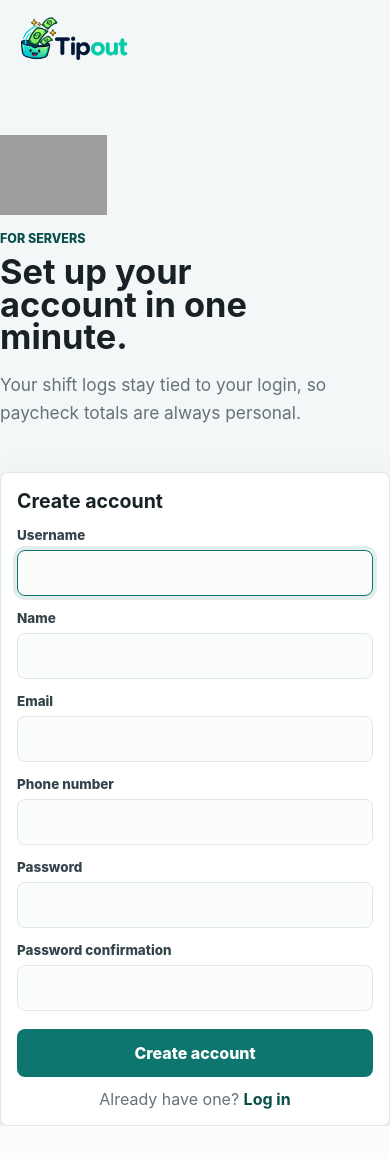
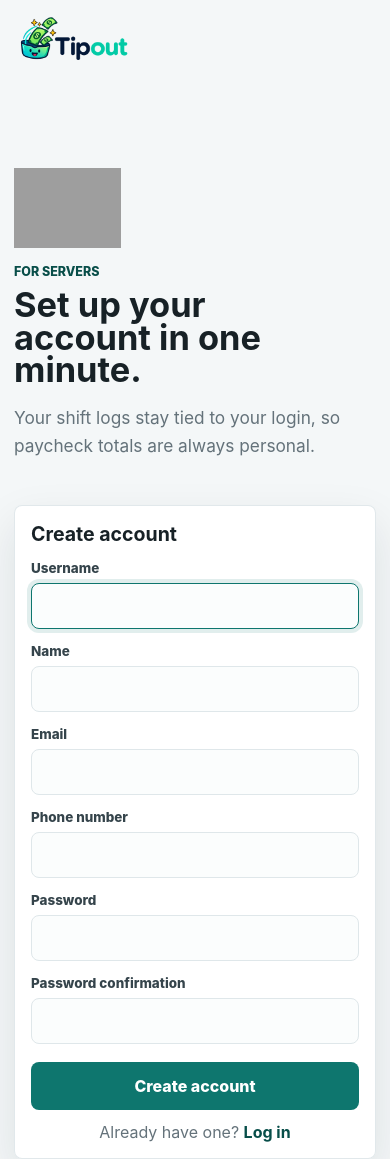
Before and after one commit to gabrielbressanelli/tipout, a Django app: page /signup/ in a window 390 px wide. Before the commit the page ends 1126 px from the top, so only its background shows below. Run offline with Django 5.2, Linux system fonts and the light colour scheme; grey boxes are pictures that could not be loaded.

Commit message:
padding top and side back

```diff
--- a/tips/static/tips/styles.css
+++ b/tips/static/tips/styles.css
@@ -1141,6 +1141,7 @@ input:focus {
 
     main {
         background: var(--bg);
+        padding: 8px 14px 0;
     }
 
     .brand {
@@ -1154,7 +1155,7 @@ input:focus {
     }
 
     .auth-layout {
-        padding-top: 50px;
+        padding-top: 75px;
     }
 
     .auth-logo {
```
